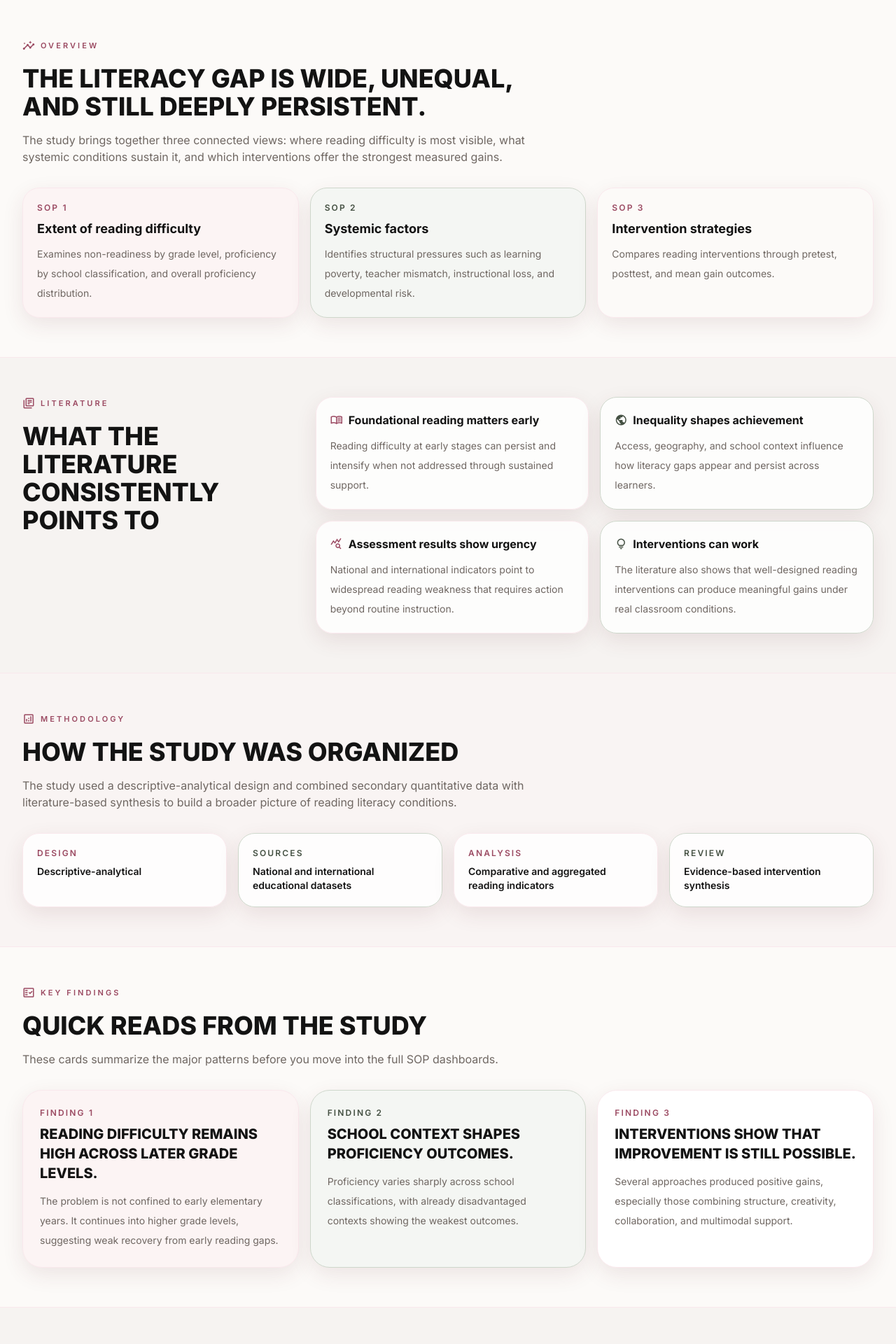
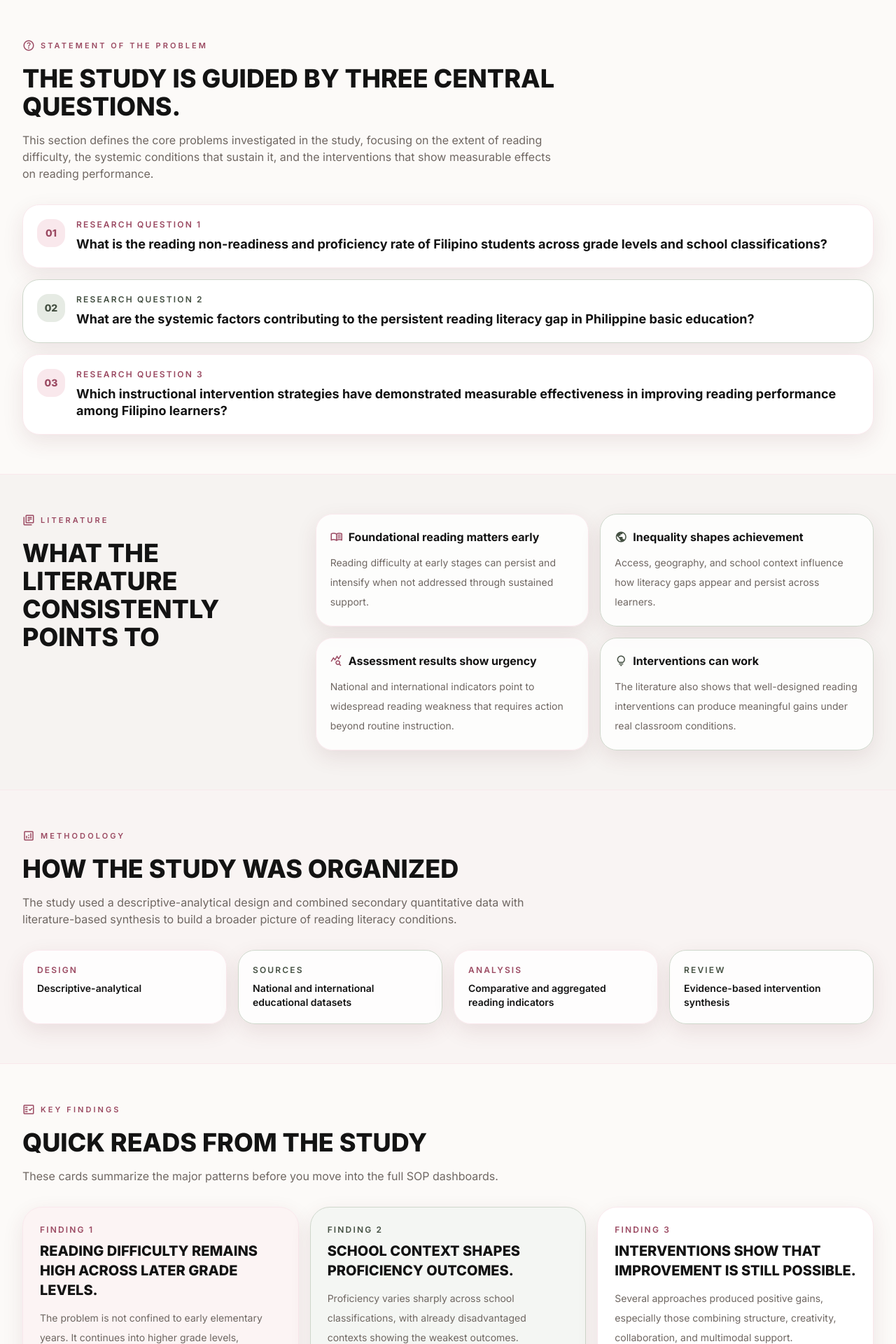
Before and after one commit to jeromedoms/readingthegap, a Flask app: page / in a window 1280 px wide. Shown: the part 874-2794 px from the top of the page at 70% size. Run offline with Flask 3, Linux system fonts and the light colour scheme; some libraries are stand-ins or nearby versions.

Commit message:
added dataset and manuscript link

```diff
--- a/app/templates/index.html
+++ b/app/templates/index.html
@@ -190,7 +190,7 @@
   </div>
 </section>
 
-  <!-- Overview -->
+  <!-- Statement of the Problem -->
 <section id="overview" class="border-b border-brand-100 bg-canvas-50 scroll-mt-24 md:scroll-mt-28">
   <div class="mx-auto max-w-7xl px-4 py-14 sm:px-6 lg:px-8">
     <div
@@ -200,40 +200,73 @@
       data-aos-easing="ease-out-cubic"
     >
       <p class="inline-flex items-center gap-2 text-[11px] font-semibold uppercase tracking-[0.28em] text-brand-700">
-          <span class="material-symbols-outlined text-[18px]">insights</span>
-          Overview
+        <span class="material-symbols-outlined text-[18px]">help</span>
+        Statement of the Problem
       </p>
       <h2 class="mt-3 text-3xl font-black uppercase leading-tight text-ink-900 sm:text-4xl">
-          The literacy gap is wide, unequal, and still deeply persistent.
+        The study is guided by three central questions.
       </h2>
       <p class="mt-4 text-sm leading-7 text-ink-500 sm:text-base">
-          The study brings together three connected views: where reading difficulty is most visible, what systemic conditions sustain it, and which interventions offer the strongest measured gains.
-        </p>
-      </div>
-
-      <div class="mt-8 grid gap-4 md:grid-cols-3">
-        <article class="rounded-3xl border border-brand-100 bg-brand-50 p-5 shadow-soft" data-aos="fade-up" data-aos-delay="100" data-aos-duration="800">
-          <p class="text-xs font-semibold uppercase tracking-[0.18em] text-brand-700">SOP 1</p>
-          <h3 class="mt-2 text-lg font-bold text-ink-900">Extent of reading difficulty</h3>
-          <p class="mt-2 text-sm leading-7 text-ink-500">
-            Examines non-readiness by grade level, proficiency by school classification, and overall proficiency distribution.
-          </p>
-        </article>
-
-        <article class="rounded-3xl border border-accent-200 bg-accent-50 p-5 shadow-soft" data-aos="fade-up" data-aos-delay="180" data-aos-duration="800">
-          <p class="text-xs font-semibold uppercase tracking-[0.18em] text-accent-700">SOP 2</p>
-          <h3 class="mt-2 text-lg font-bold text-ink-900">Systemic factors</h3>
-          <p class="mt-2 text-sm leading-7 text-ink-500">
-            Identifies structural pressures such as learning poverty, teacher mismatch, instructional loss, and developmental risk.
-          </p>
-        </article>
-
-        <article class="rounded-3xl border border-brand-100 bg-canvas-50 p-5 shadow-soft" data-aos="fade-up" data-aos-delay="260" data-aos-duration="800">
-          <p class="text-xs font-semibold uppercase tracking-[0.18em] text-brand-700">SOP 3</p>
-          <h3 class="mt-2 text-lg font-bold text-ink-900">Intervention strategies</h3>
-          <p class="mt-2 text-sm leading-7 text-ink-500">
-            Compares reading interventions through pretest, posttest, and mean gain outcomes.
-          </p>
+        This section defines the core problems investigated in the study, focusing on the extent of reading difficulty, the systemic conditions that sustain it, and the interventions that show measurable effects on reading performance.
+      </p>
+    </div>
+
+    <div class="mt-8 grid gap-4">
+      <article
+        class="rounded-3xl border border-brand-100 bg-white p-5 shadow-soft"
+        data-aos="fade-up"
+        data-aos-delay="100"
+        data-aos-duration="800"
+      >
+        <div class="flex items-start gap-4">
+          <div class="flex h-10 w-10 shrink-0 items-center justify-center rounded-2xl bg-brand-100 text-brand-700">
+            <span class="text-sm font-black">01</span>
+          </div>
+          <div>
+            <p class="text-xs font-semibold uppercase tracking-[0.18em] text-brand-700">Research Question 1</p>
+            <h3 class="mt-2 text-lg font-bold leading-snug text-ink-900">
+              What is the reading non-readiness and proficiency rate of Filipino students across grade levels and school classifications?
+            </h3>
+          </div>
+        </div>
+      </article>
+
+      <article
+        class="rounded-3xl border border-accent-200 bg-white p-5 shadow-soft"
+        data-aos="fade-up"
+        data-aos-delay="180"
+        data-aos-duration="800"
+      >
+        <div class="flex items-start gap-4">
+          <div class="flex h-10 w-10 shrink-0 items-center justify-center rounded-2xl bg-accent-100 text-accent-700">
+            <span class="text-sm font-black">02</span>
+          </div>
+          <div>
+            <p class="text-xs font-semibold uppercase tracking-[0.18em] text-accent-700">Research Question 2</p>
+            <h3 class="mt-2 text-lg font-bold leading-snug text-ink-900">
+              What are the systemic factors contributing to the persistent reading literacy gap in Philippine basic education?
+            </h3>
+          </div>
+        </div>
+      </article>
+
+      <article
+        class="rounded-3xl border border-brand-100 bg-white p-5 shadow-soft"
+        data-aos="fade-up"
+        data-aos-delay="260"
+        data-aos-duration="800"
+      >
+        <div class="flex items-start gap-4">
+          <div class="flex h-10 w-10 shrink-0 items-center justify-center rounded-2xl bg-brand-100 text-brand-700">
+            <span class="text-sm font-black">03</span>
+          </div>
+          <div>
+            <p class="text-xs font-semibold uppercase tracking-[0.18em] text-brand-700">Research Question 3</p>
+            <h3 class="mt-2 text-lg font-bold leading-snug text-ink-900">
+              Which instructional intervention strategies have demonstrated measurable effectiveness in improving reading performance among Filipino learners?
+            </h3>
+          </div>
+        </div>
       </article>
     </div>
   </div>
@@ -424,7 +457,7 @@
   <div class="flex flex-col gap-4 lg:flex-row lg:items-end lg:justify-between">
     <div>
       <p class="text-xs font-semibold uppercase tracking-[0.18em] text-brand-700">SOP 1</p>
-      <h3 class="mt-1 text-lg font-bold text-stone-950">Reading gap across grade levels and school contexts</h3>
+      <h3 class="mt-1 text-lg font-bold text-stone-950">What is the reading non-readiness and proficiency rate of Filipino students across grade levels and school classifications?</h3>
       <p class="mt-1 text-sm text-stone-500">Switch views to compare grade levels, school types, and proficiency levels.</p>
     </div>
 
@@ -519,7 +552,7 @@
             <div class="flex flex-col gap-4 lg:flex-row lg:items-end lg:justify-between">
               <div>
                 <p class="text-xs font-semibold uppercase tracking-[0.18em] text-accent-700">SOP 2</p>
-                <h3 class="mt-1 text-lg font-bold text-ink-900">Systemic factors affecting reading literacy</h3>
+                <h3 class="mt-1 text-lg font-bold text-ink-900">What are the systemic factors contributing to the persistent reading literacy gap in Philippine basic education?</h3>
                 <p class="mt-1 text-sm text-ink-500">Hover over each bar to update the interpretation.</p>
               </div>
             </div>
@@ -560,7 +593,7 @@
               <div class="flex flex-col gap-4 lg:flex-row lg:items-end lg:justify-between">
                 <div>
                   <p class="text-xs font-semibold uppercase tracking-[0.18em] text-brand-700">SOP 3</p>
-                  <h3 class="mt-1 text-lg font-bold text-ink-900">Intervention effectiveness across all metrics</h3>
+                  <h3 class="mt-1 text-lg font-bold text-ink-900">Which instructional intervention strategies have demonstrated measurable effectiveness in improving reading performance among Filipino learners?</h3>
                   <p class="mt-1 text-sm text-ink-500">Compare pretest, posttest, and mean gain together, then sort or filter interventions.</p>
                 </div>
               </div>
@@ -630,6 +663,77 @@
     </div>
   </section>
 
+  <!-- Research Materials -->
+<section id="materials" class="border-b border-brand-100 bg-white scroll-mt-24 md:scroll-mt-28">
+  <div class="mx-auto max-w-7xl px-4 py-14 sm:px-6 lg:px-8">
+    <div
+      class="max-w-3xl"
+      data-aos="fade-right"
+      data-aos-duration="850"
+      data-aos-easing="ease-out-cubic"
+    >
+      <p class="inline-flex items-center gap-2 text-[11px] font-semibold uppercase tracking-[0.28em] text-brand-700">
+        <span class="material-symbols-outlined text-[18px]">library_books</span>
+        Research Materials
+      </p>
+      <h2 class="mt-3 text-3xl font-black uppercase leading-tight text-ink-900 sm:text-4xl">
+        Access the full paper and supporting dataset.
+      </h2>
+      <p class="mt-4 text-sm leading-7 text-ink-500 sm:text-base">
+        This section provides direct access to the complete term paper and the raw data used in the study for reference, verification, and further review.
+      </p>
+    </div>
+
+    <div class="mt-8 grid gap-4 md:grid-cols-2">
+      <a
+        href="https://docs.google.com/spreadsheets/d/1GXzoRil9auW6i5Agrh7Nqd7dLsXD5yeXMbJdSTzM3K0/edit?gid=76804953#gid=76804953"
+        target="_blank"
+        rel="noopener noreferrer"
+        class="group rounded-3xl border border-brand-100 bg-brand-50 p-6 shadow-soft transition hover:-translate-y-1 hover:border-brand-200 hover:bg-white"
+        data-aos="fade-up"
+        data-aos-delay="100"
+        data-aos-duration="800"
+      >
+        <div class="flex items-start gap-4">
+          <div class="flex h-12 w-12 shrink-0 items-center justify-center rounded-2xl bg-brand-100 text-brand-700">
+            <span class="material-symbols-outlined text-[22px]">dataset</span>
+          </div>
+          <div>
+            <p class="text-xs font-semibold uppercase tracking-[0.18em] text-brand-700">Raw Data</p>
+            <h3 class="mt-2 text-lg font-bold text-ink-900">Open the dataset</h3>
+            <p class="mt-2 text-sm leading-7 text-ink-500">
+              View the source data used for the charts, comparisons, and summary findings presented in the study.
+            </p>
+          </div>
+        </div>
+      </a>
+
+      <a
+        href="https://docs.google.com/document/d/1SJSAHhydKVRqtzqCIdGZsRPzaxTamoWitRdlhD4MHTM/edit?tab=t.afaqf9hbb4z"
+        target="_blank"
+        rel="noopener noreferrer"
+        class="group rounded-3xl border border-accent-200 bg-canvas-50 p-6 shadow-soft transition hover:-translate-y-1 hover:border-accent-300 hover:bg-white"
+        data-aos="fade-up"
+        data-aos-delay="180"
+        data-aos-duration="800"
+      >
+        <div class="flex items-start gap-4">
+          <div class="flex h-12 w-12 shrink-0 items-center justify-center rounded-2xl bg-accent-100 text-accent-700">
+            <span class="material-symbols-outlined text-[22px]">description</span>
+          </div>
+          <div>
+            <p class="text-xs font-semibold uppercase tracking-[0.18em] text-accent-700">Term Paper</p>
+            <h3 class="mt-2 text-lg font-bold text-ink-900">Read the full manuscript</h3>
+            <p class="mt-2 text-sm leading-7 text-ink-500">
+              Access the complete paper containing the study background, methodology, results, discussion, and conclusions.
+            </p>
+          </div>
+        </div>
+      </a>
+    </div>
+  </div>
+</section>
+
   <!-- Recommendations -->
   <section id="recommendations" class="border-b border-brand-100 bg-brand-50/30 scroll-mt-24 md:scroll-mt-28">
     <div class="mx-auto max-w-7xl px-4 py-14 sm:px-6 lg:px-8">
```
Lines whose indentation alone changed are shown as unchanged.
